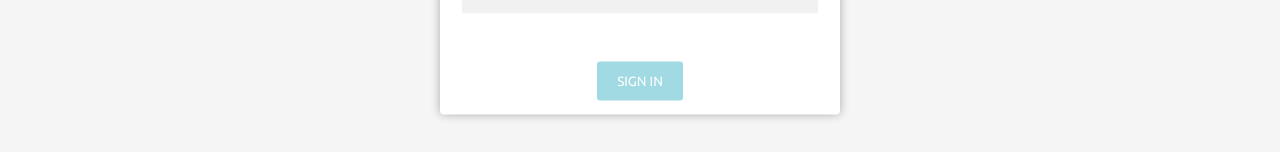
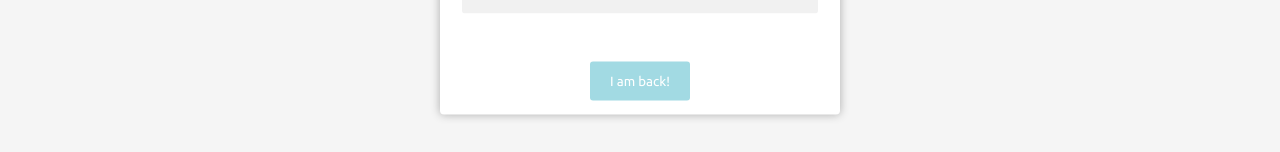
Before and after one commit to nitudeka/react_todo, a React (Create React App) app: page /signin in a window 1280 px wide. Shown: the part 451-603 px from the top of the page. Built offline with nearby package versions, Linux system fonts and the light colour scheme.

Commit message:
changed form btn text

```diff
--- a/src/components/Form/Register/Register.js
+++ b/src/components/Form/Register/Register.js
@@ -102,7 +102,7 @@ class Register extends Component {
           </div>
         </div>
         {form}
-        <button disabled={!this.state.formIsValid} onClick={registerHandler} className='form__btn'>Register</button>
+        <button disabled={!this.state.formIsValid} onClick={registerHandler} className='form__btn'>Take me in!</button>
       </div>
     )
   }
--- a/src/components/Form/Signin/Signin.js
+++ b/src/components/Form/Signin/Signin.js
@@ -77,7 +77,7 @@ class Register extends Component {
           </div>
         </div>
         {form}
-        <button disabled={!this.state.formIsValid} onClick={signinHandler} className='form__btn'>Sign in</button>
+        <button disabled={!this.state.formIsValid} onClick={signinHandler} className='form__btn'>I am back!</button>
       </div>
     )
   }
--- a/src/index.css
+++ b/src/index.css
@@ -121,7 +121,6 @@ button, input {
     background-color: rgba(23, 162, 184, 0.9);
     color: #fff;
     text-align: center;
-    text-transform: uppercase;
     border-radius: 3px;
     cursor: pointer;
     transition: all .3s; }
--- a/src/sass/components/form.scss
+++ b/src/sass/components/form.scss
@@ -18,7 +18,6 @@
     background-color: rgba($-color-primary, .9);
     color: #fff;
     text-align: center;
-    text-transform: uppercase;
     border-radius: 3px;
     cursor: pointer;
     transition: all .3s;
```
